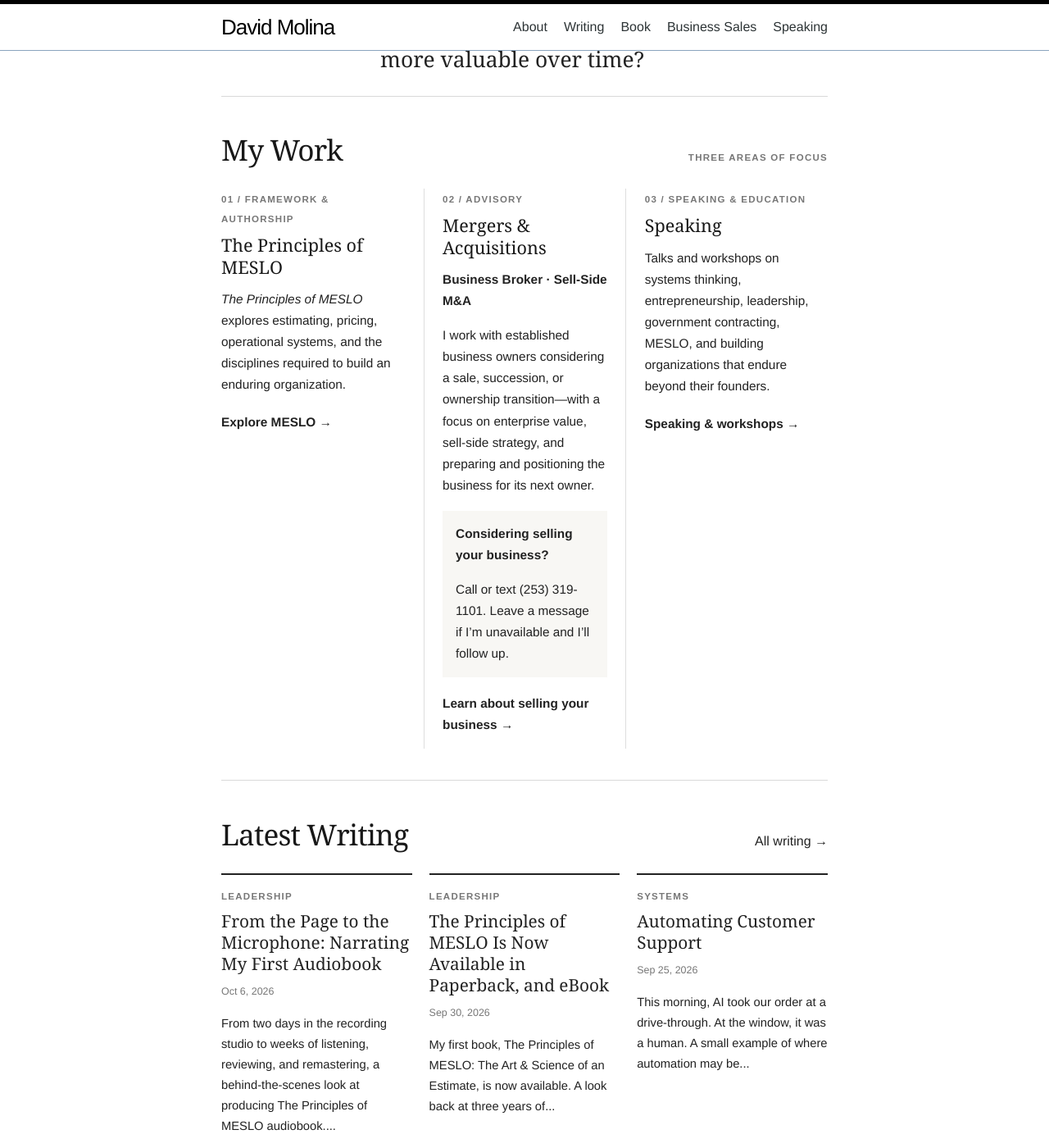
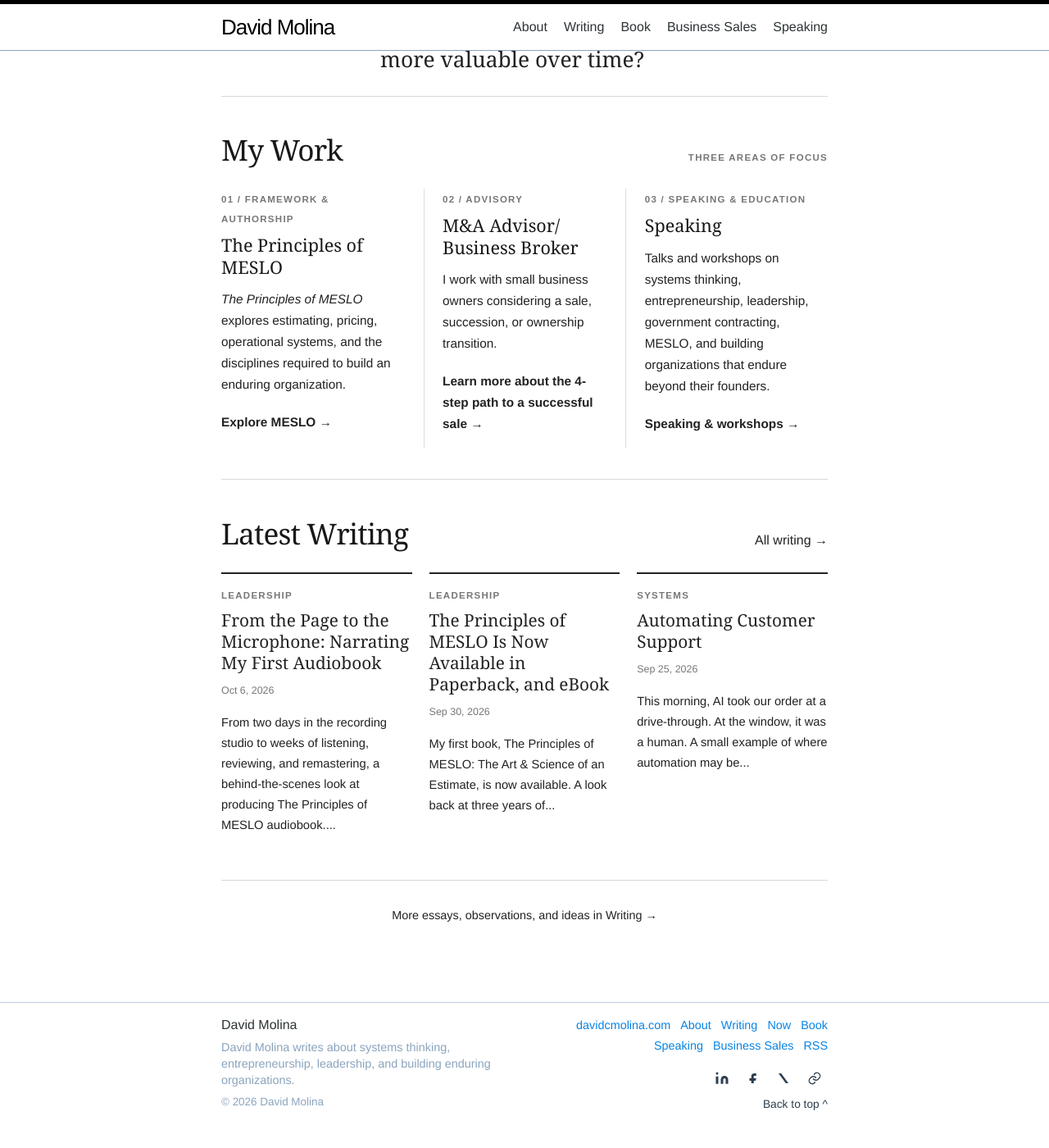
Before and after one commit to davidmolina/davidmolina.github.io, a Jekyll site: the page built from index.html, in a window 1280 px wide and 1400 px high, scrolled down 1121 px. Shown: the whole window at 82% size. Built offline with Jekyll 4.4.1, drawn with Linux system fonts in a browser that asks for light colours; after the commit the page ends 2492 px from its top, so only the background shows below that.

Commit message:
[about] update copy

```diff
--- a/_includes/footer.html
+++ b/_includes/footer.html
@@ -49,13 +49,6 @@
               </svg>
               <span>X</span>
             </a>
-            <a class="post-share-link" href="mailto:?subject={{ footer_share_title_encoded }}&body={{ footer_share_url_encoded }}" aria-label="Share by email">
-              <svg aria-hidden="true" viewBox="0 0 24 24">
-                <rect x="3" y="5" width="18" height="14" rx="2"></rect>
-                <path d="M3 7l9 6 9-6"></path>
-              </svg>
-              <span>Email</span>
-            </a>
             <button class="post-share-link post-share-copy" type="button" data-share-url="{{ page.url | absolute_url }}" aria-label="Copy link">
               <svg aria-hidden="true" viewBox="0 0 24 24">
                 <path d="M10 13a5 5 0 0 0 7.54.54l2-2a5 5 0 0 0-7.07-7.07l-1.15 1.15"></path>
--- a/index.html
+++ b/index.html
@@ -407,37 +407,14 @@
           02 / Advisory
         </span>
 
-        <h3>Mergers &amp; Acquisitions</h3>
-
+        <h3>M&A Advisor/ Business Broker</h3>
         <p>
-          <strong>Business Broker · Sell-Side M&amp;A</strong>
+          I work with small business owners considering a sale, succession, or ownership transition.
         </p>
-
-        <p>
-          I work with established business owners considering
-          a sale, succession, or ownership transition—with
-          a focus on enterprise value, sell-side strategy,
-          and preparing and positioning the business for
-          its next owner.
-        </p>
-
-        <div class="contact-note">
-
-          <p>
-            <strong>Considering selling your business?</strong>
-          </p>
-
-          <p>
-            Call or text
-            <a href="tel:+12533191101">(253) 319-1101</a>.
-            Leave a message if I’m unavailable and I’ll follow up.
-          </p>
-
-        </div>
 
         <p class="action">
           <a href="https://molinas.consulting/">
-            Learn about selling your business →
+            Learn more about the 4-step path to a successful sale  →
           </a>
         </p>
 
```
Also changed, not shown: about.md (+6 -6 lines).
